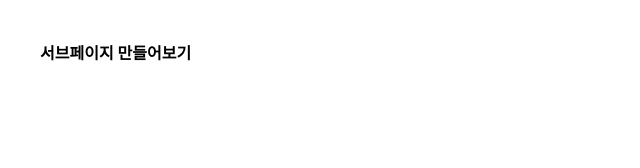
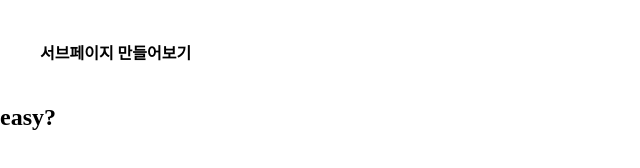
Before and after one commit to sunny-0407/sunny-0407.github.io, a plain HTML site: page test.html in a window 1280 px wide. Shown: the full height of the page, 0-640 px from the left. Drawn offline with Linux system fonts and the light colour scheme.

Commit message:
세번째 test.html 올리기

```diff
--- a/test.html
+++ b/test.html
@@ -8,5 +8,6 @@
 </head>
 <body>
     <h1>서브페이지 만들어보기</h1>
+    <h2>easy?</h2>
 </body>
 </html>
```
